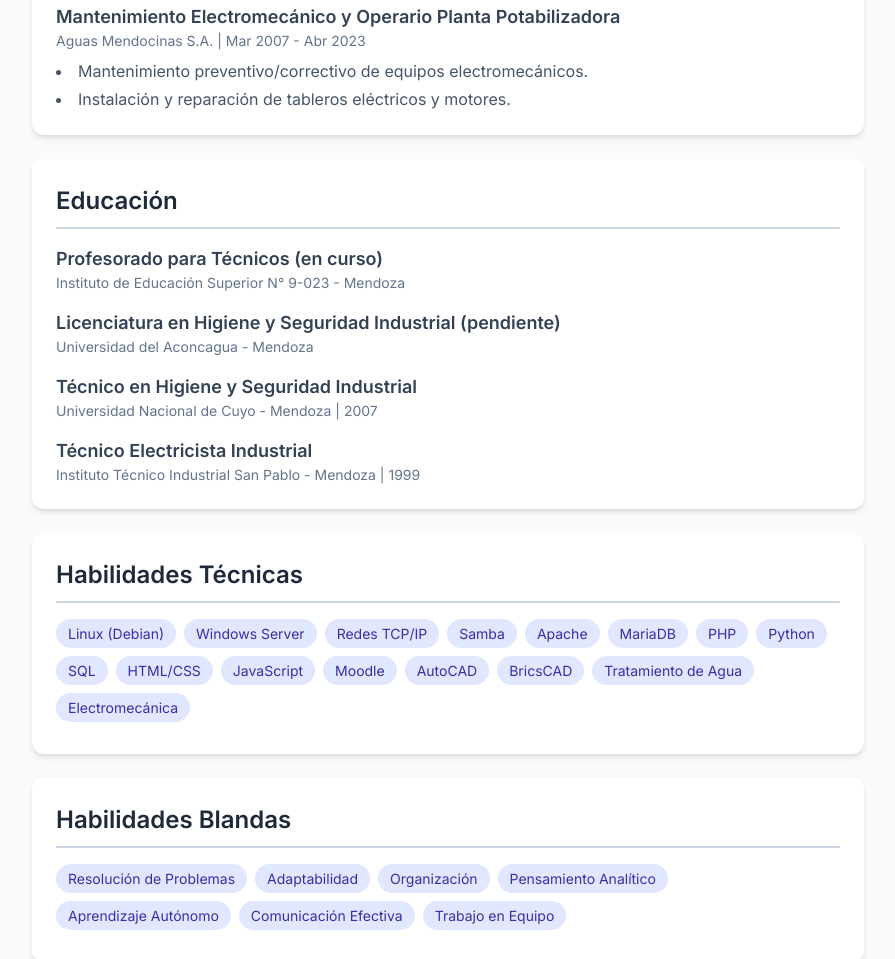
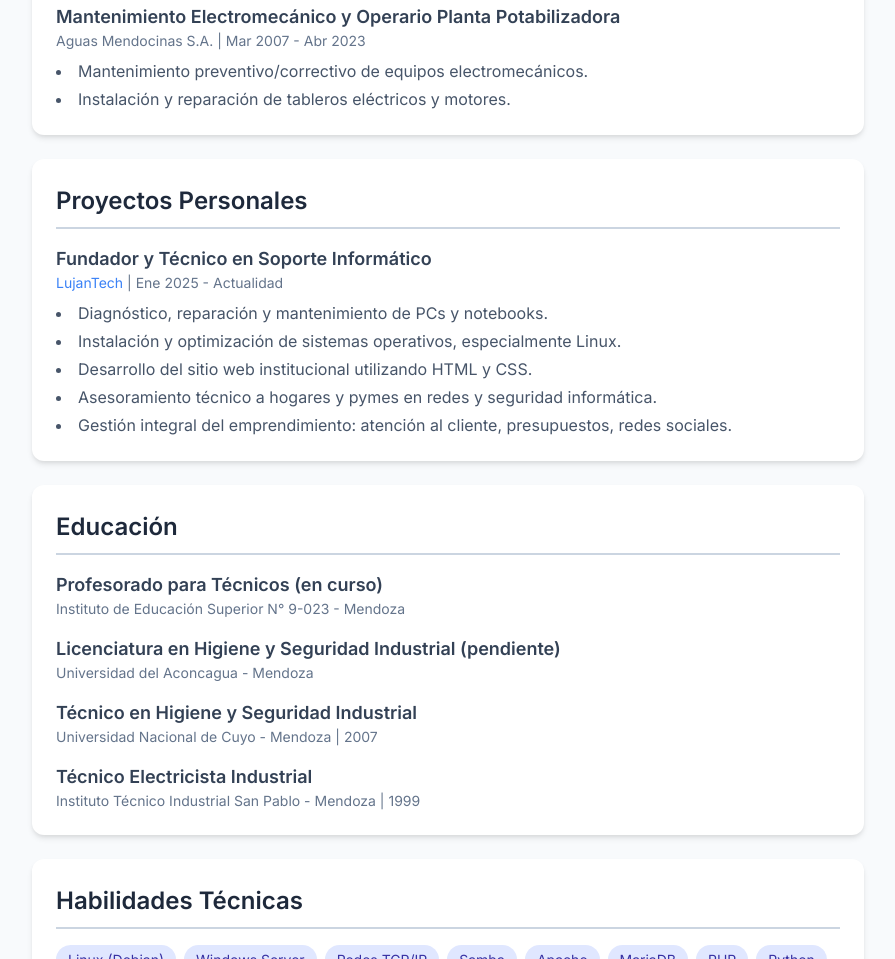
Before and after one commit to nicomaure/cvmaure, a plain HTML site: page index.html in a window 1280 px wide. Shown: the part 1105-2064 px from the top of the page, without its empty margins (192-1087 px from the left). Drawn offline with nearby package versions, Linux system fonts and the light colour scheme.

Commit message:
cambios en cv

```diff
--- a/index.html
+++ b/index.html
@@ -158,6 +158,25 @@
                 </div>
             </div>
         </section>
+        <section class="card">
+            <h2 class="section-title">Proyectos Personales</h2>
+            <div class="space-y-6">
+                <div>
+                    <h3 class="text-lg font-semibold text-slate-700">Fundador y Técnico en Soporte Informático</h3>
+                    <p class="text-sm text-slate-500">
+                        <a href="https://www.lujantech.com.ar" target="_blank" class="icon-link">LujanTech</a> | Ene 2025 - Actualidad
+                    </p>
+                    <ul class="list-disc list-inside text-slate-600 mt-2 space-y-1">
+                        <li>Diagnóstico, reparación y mantenimiento de PCs y notebooks.</li>
+                        <li>Instalación y optimización de sistemas operativos, especialmente Linux.</li>
+                        <li>Desarrollo del sitio web institucional utilizando HTML y CSS.</li>
+                        <li>Asesoramiento técnico a hogares y pymes en redes y seguridad informática.</li>
+                        <li>Gestión integral del emprendimiento: atención al cliente, presupuestos, redes sociales.</li>
+                    </ul>
+                </div>
+            </div>
+         </section>
+
 
         <section class="card">
             <h2 class="section-title">Educación</h2>
```
